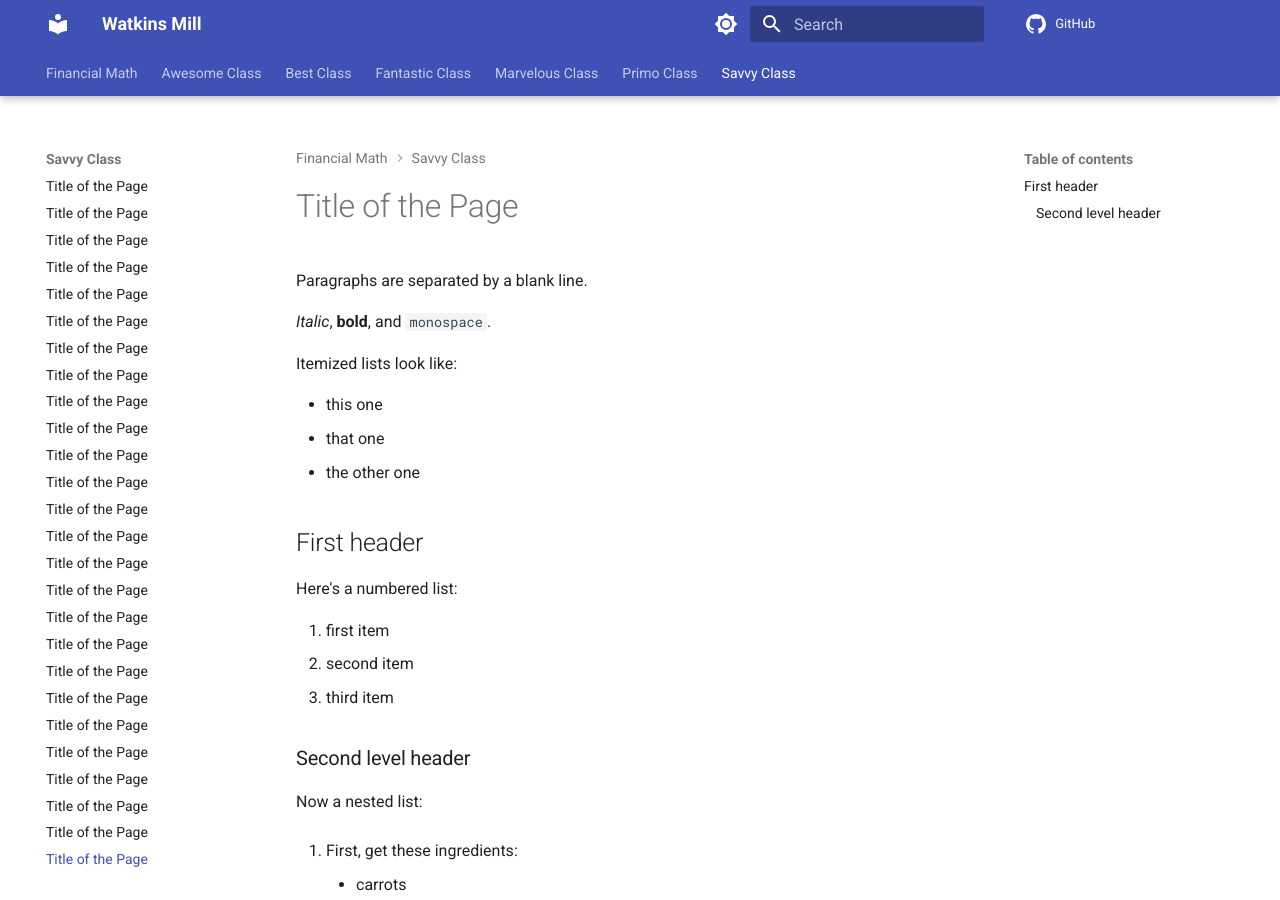
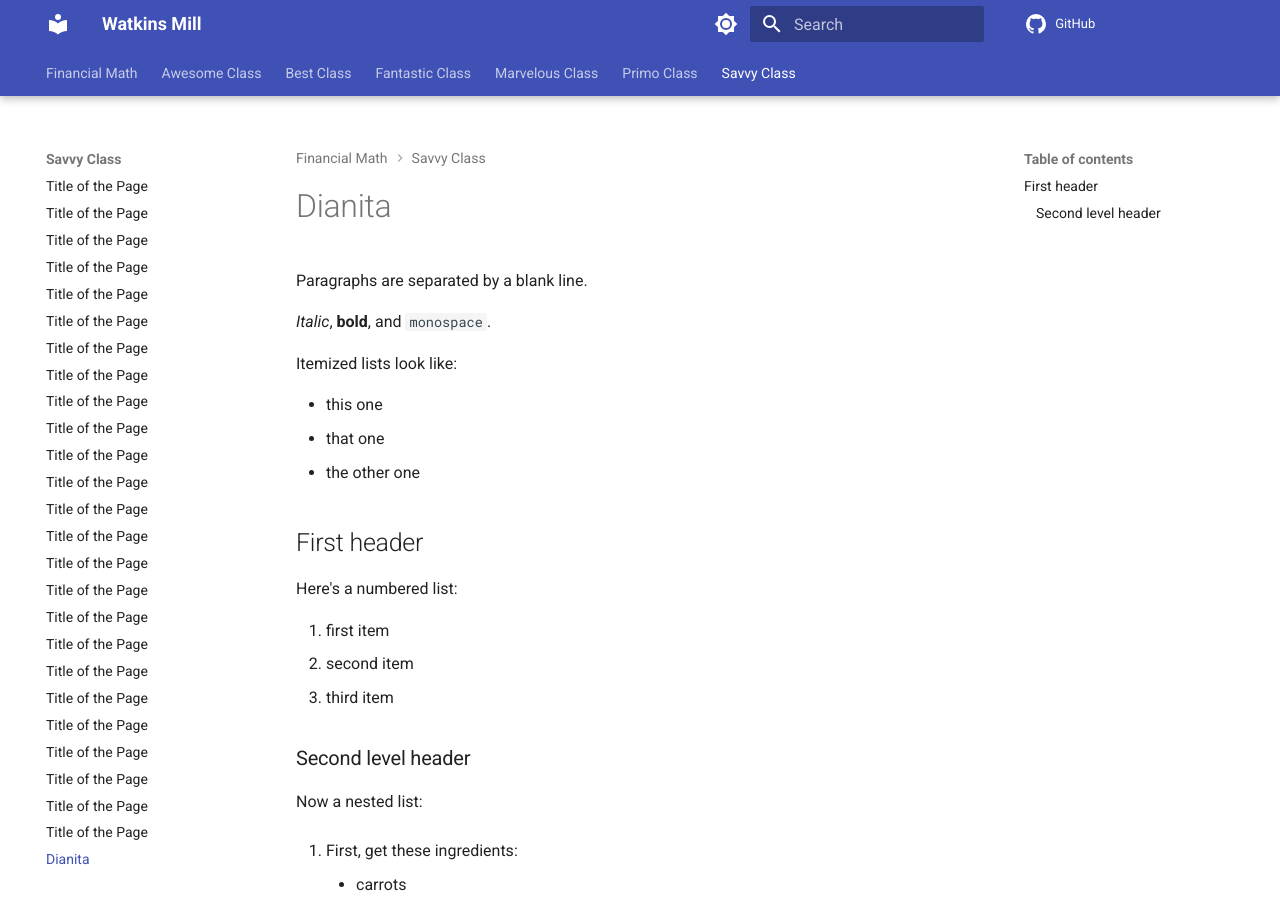
Before and after one commit to drjmarino/website, an MkDocs documentation site: the page built from docs/savvy/human26.md, in a window 1280 px wide and 900 px high. Built offline with MkDocs 1.6.1 and Material for MkDocs 9.7.7, drawn with Linux system fonts in a browser that asks for light colours; comment, search, counter and statistics services are not loaded.

Commit message:
Update human26.md

```diff
--- a/docs/savvy/human26.md
+++ b/docs/savvy/human26.md
@@ -1,4 +1,4 @@
-# Title of the Page
+# Dianita
 
 Paragraphs are separated by a blank line.
 
```
